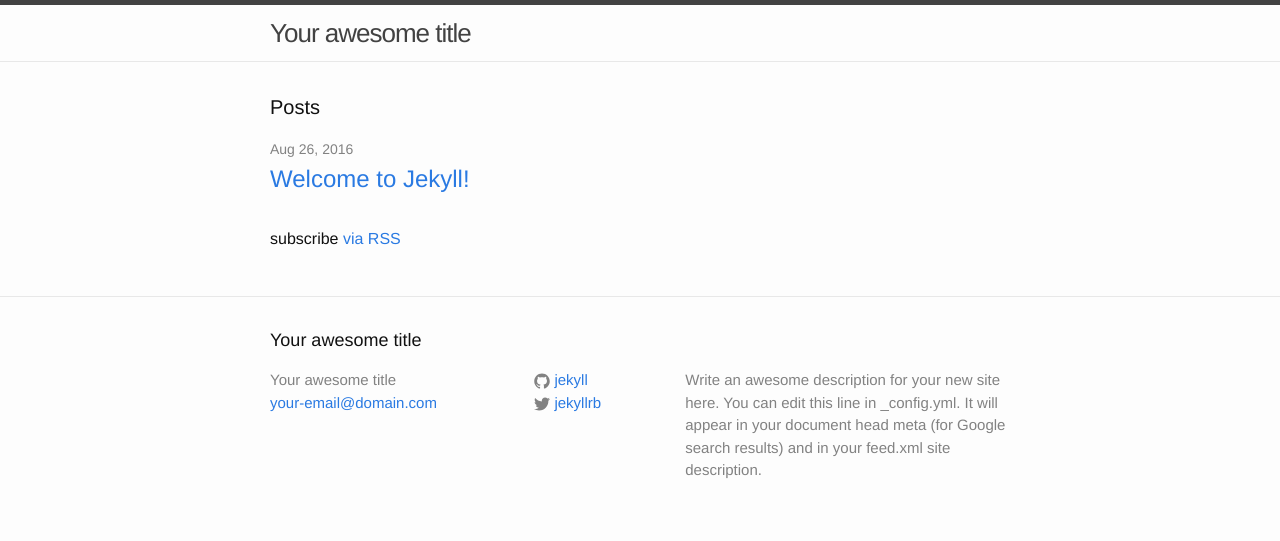
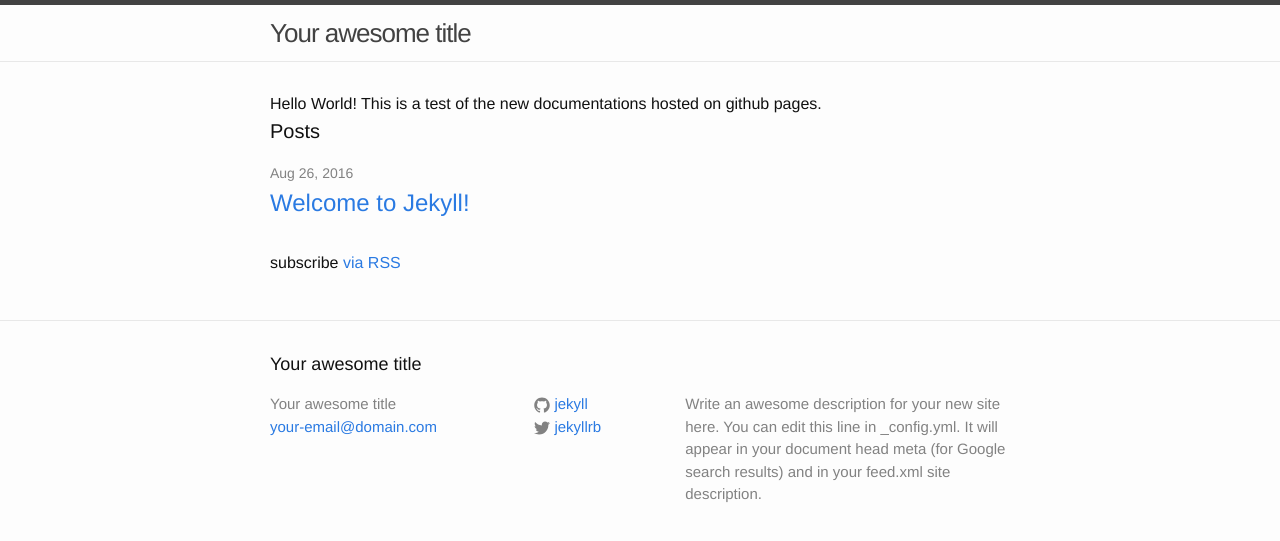
Before and after one commit to benjaminrose/csv2deluxetable, a Jekyll site: the page built from docs/index.html, in a window 1280 px wide. Shown: the top 541 px of the page. Built offline with Jekyll 4.4.1, drawn with Linux system fonts in a browser that asks for light colours.

Commit message:
updating index for a test

```diff
--- a/docs/index.html
+++ b/docs/index.html
@@ -3,6 +3,8 @@ layout: default
 ---
 
 <div class="home">
+
+Hello World! This is a test of the new documentations hosted on github pages.
 
   <h1 class="page-heading">Posts</h1>
 
```
